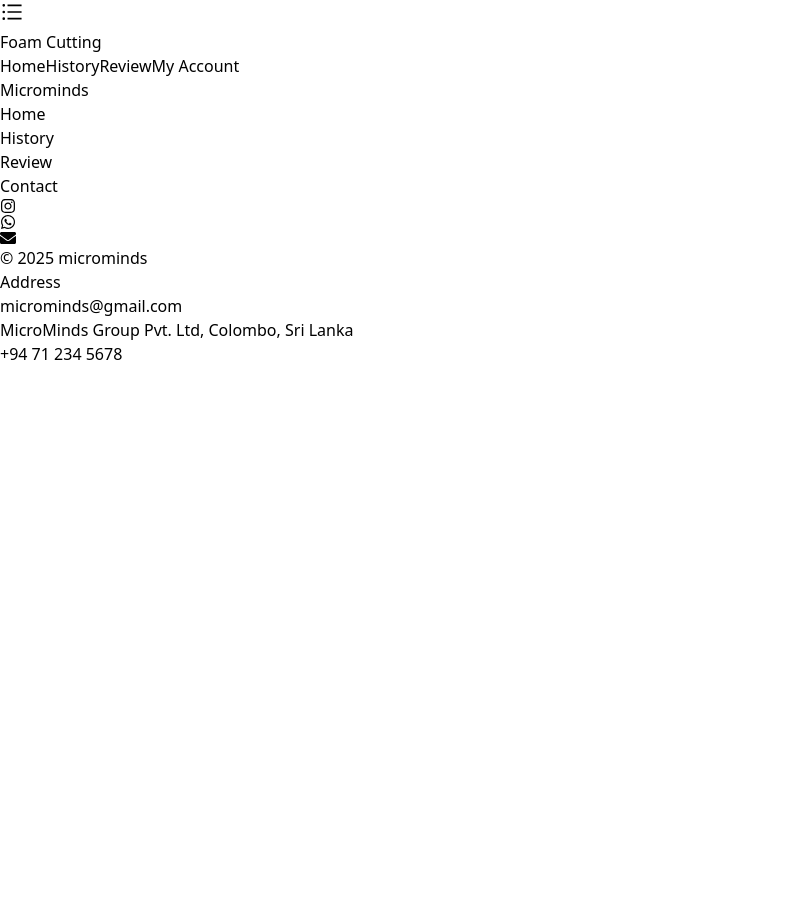
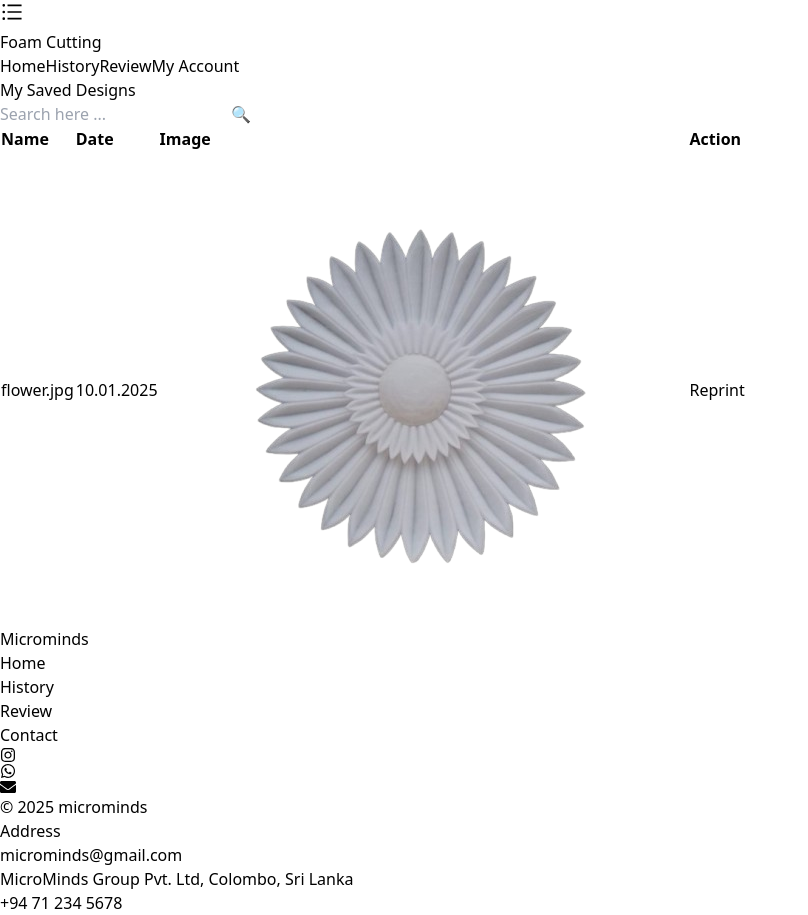
Before and after one commit to Micro-Minds/foam-cutter-frontend, a React (Vite) app: page /app/history in a window 1280 px wide. Shown: the whole page, without its empty margins (0-808 px from the left). Before the commit the page ends 800 px from the top, so only its background shows below. Built offline with nearby package versions, Linux system fonts and the light colour scheme.

Commit message:
history page completed

```diff
--- a/src/pages/HistoryPage.tsx
+++ b/src/pages/HistoryPage.tsx
@@ -1,7 +1,54 @@
+import React from "react";
+import gearImage from "../assets/gear.png";
+
 export function HistoryPage() {
-  return(
-      <>
-          <text></text>
-      </>
-  )
+  return (
+    <div className="bg-[#e5dfd5] min-h-screen pt-8">
+      <h1 className="text-3xl font-bold text-center mb-6">My Saved Designs</h1>
+
+      <div className="flex justify-center mb-6">
+        <div className="relative w-full max-w-md">
+          <input
+            type="text"
+            placeholder="Search here ..."
+            className="w-full pl-4 pr-10 py-2 rounded-full border focus:outline-none shadow-sm"
+          />
+          <span className="absolute right-3 top-2.5 text-gray-400">
+            🔍
+          </span>
+        </div>
+      </div>
+
+      <div className="flex justify-center">
+        <table className="w-11/12 md:w-3/4 bg-white border border-gray-300 shadow-md text-center">
+          <thead className="bg-gray-200">
+            <tr>
+              <th className="py-3 px-4 border">Name</th>
+              <th className="py-3 px-4 border">Date</th>
+              <th className="py-3 px-4 border">Image</th>
+              <th className="py-3 px-4 border">Action</th>
+            </tr>
+          </thead>
+          <tbody>
+            <tr className="hover:bg-gray-100">
+              <td className="py-3 px-4 border">flower.jpg</td>
+              <td className="py-3 px-4 border">10.01.2025</td>
+              <td className="py-3 px-4 border">
+                <img
+                  src={gearImage}
+                  alt="Design"
+                  className="w-16 h-16 mx-auto"
+                />
+              </td>
+              <td className="py-3 px-4 border">
+                <button className="bg-blue-500 text-white px-4 py-1 rounded hover:bg-blue-600">
+                  Reprint
+                </button>
+              </td>
+            </tr>
+          </tbody>
+        </table>
+      </div>
+    </div>
+  );
 }
```
Also changed, not shown: src/assets/gear.png (added).
